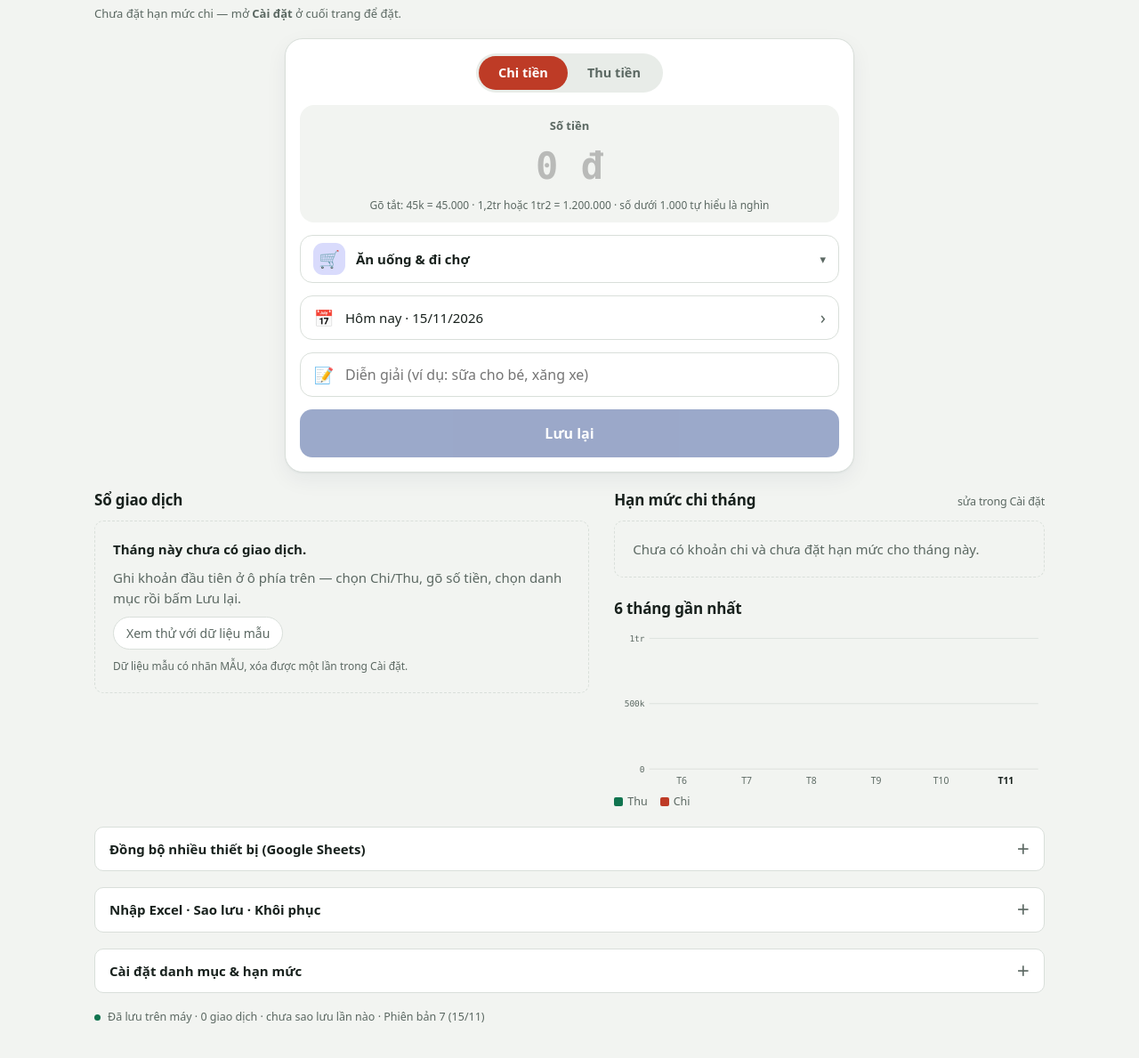
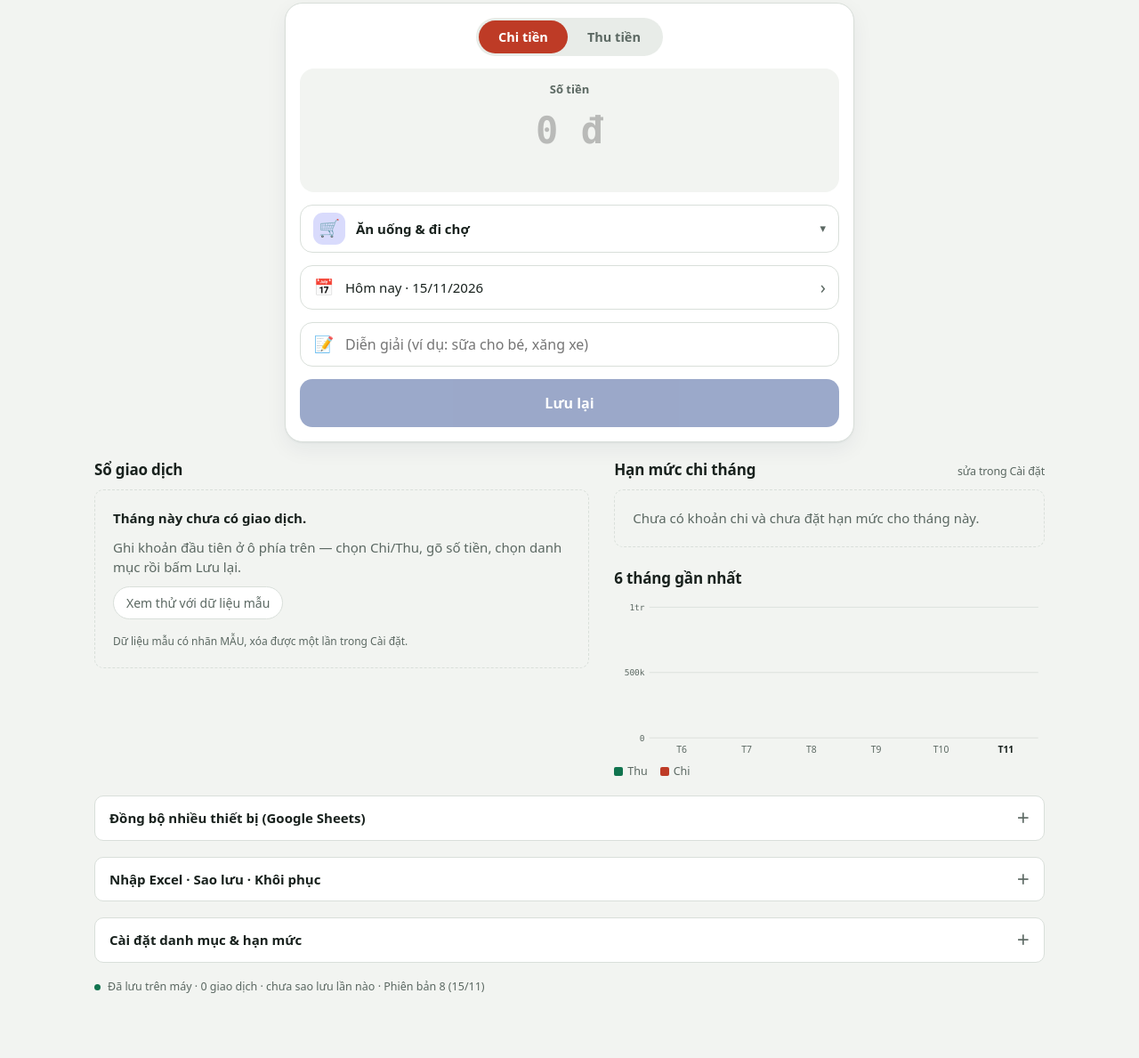
Before and after one commit to huaanhdao0112-netizen/S-THU-CHI, a plain HTML site: page index.html in a window 1280 px wide. Shown: the part 199-1388 px from the top of the page at 89% size. Drawn offline with Linux system fonts and the light colour scheme.

Commit message:
Bỏ 3 dòng chữ thừa (tiêu đề phụ, nhắc hạn mức, gợi ý gõ tắt), bản 8
Co-Authored-By: Claude Sonnet 5.5 <noreply@anthropic.com>
Claude-Session: https://claude.ai/code/session_01VtqjG4HAVsa8ENq9dS1UdH

```diff
--- a/index.html
+++ b/index.html
@@ -73,7 +73,7 @@ button{cursor:pointer;-webkit-tap-highlight-color:transparent}
 .amt::placeholder{opacity:.45}
 .entry[data-type="chi"] .amt{color:var(--expense)}
 .entry[data-type="thu"] .amt{color:var(--income)}
-.hint{font-size:12px;color:var(--muted);min-height:18px}
+.hint{font-size:12px;color:var(--muted);min-height:18px;margin-top:6px}
 .hint.err{color:var(--expense)}
 .catbox{position:relative}
 .catbtn{width:100%;display:flex;align-items:center;gap:12px;border:1px solid var(--line);border-radius:14px;padding:0 14px;min-height:54px;background:var(--surface);color:var(--ink);text-align:left}
@@ -187,7 +187,6 @@ details.panel[open] summary::after{content:"－"}
   <header class="top">
     <div class="brand">
       <h1>Sổ Thu Chi</h1>
-      <span>Gia đình · đơn vị VNĐ · lưu trên máy này</span>
     </div>
     <div class="tools">
       <div class="monthnav" role="group" aria-label="Chọn tháng">
@@ -344,8 +343,8 @@ const esc = s => String(s==null?'':s).replace(/[&<>"']/g,c=>({'&':'&amp;','<':'&
 const uid = () => Date.now().toString(36)+Math.random().toString(36).slice(2,7);
 const shiftYm = (ym,k) => { const [y,m]=ym.split('-').map(Number); return ymOf(new Date(y,m-1+k,1)); };
 const WD = ['Chủ nhật','Thứ Hai','Thứ Ba','Thứ Tư','Thứ Năm','Thứ Sáu','Thứ Bảy'];
-const APP_VER = '7 (15/11)';
-const HINT = 'Gõ tắt: 45k = 45.000 · 1,2tr hoặc 1tr2 = 1.200.000 · số dưới 1.000 tự hiểu là nghìn';
+const APP_VER = '8 (15/11)';
+const HINT = '';
 
 function parseAmt(raw){
   if(raw==null) return NaN;
@@ -441,7 +440,8 @@ function renderSummary(){
   if(budTotal>0){
     const used=bc.reduce((s,c)=>s+spent(c.id),0), p=Math.round(used/budTotal*100);
     bl.innerHTML='<span>Đã dùng <b class="num">'+p+'%</b> tổng hạn mức</span><span class="meter"><i style="width:'+Math.min(p,100)+'%;background:'+(p>100?'var(--expense)':p>=80?'var(--warn)':'var(--accent)')+'"></i></span><span class="num">'+short(used)+' / '+short(budTotal)+'</span>';
-  } else bl.innerHTML='<span>Chưa đặt hạn mức chi — mở <b>Cài đặt</b> ở cuối trang để đặt.</span>';
+  } else bl.innerHTML='';
+  bl.hidden=!budTotal;
 }
 const ICONS=[[/bảo dưỡng|sửa chữa/,'🔧'],[/vắc|y tế/,'💉'],[/sức khỏe|khám|thuốc/,'🩺'],[/sữa|bỉm|ăn dặm/,'🍼'],[/đồ chơi|vui chơi/,'🧸'],
   [/con cái|^con(\s|$|–)/,'👶'],[/online|shopee|tiktok/,'📦'],[/quần áo/,'👕'],[/mua sắm/,'🛍️'],[/nhà hàng|cafe|cà phê/,'☕'],
@@ -557,7 +557,7 @@ async function saveFile(blob, name){
 }
 
 /* ---------- events ---------- */
-$('date').value=todayStr(); $('dateTxt').textContent=dateLabel($('date').value); $('amtHint').textContent=HINT;
+$('date').value=todayStr(); $('dateTxt').textContent=dateLabel($('date').value); $('amtHint').textContent='';
 $('date').onchange=()=>{ if(!$('date').value) $('date').value=todayStr(); $('dateTxt').textContent=dateLabel($('date').value); };
 $('prevM').onclick=()=>{ S.cur=shiftYm(S.cur,-1); render(); };
 $('nextM').onclick=()=>{ S.cur=shiftYm(S.cur,1); render(); };
--- a/sw.js
+++ b/sw.js
@@ -1,7 +1,7 @@
 // Sổ Thu Chi — chạy offline + tự cập nhật.
 // Có mạng: luôn lấy trang mới nhất từ web. Mất mạng (hoặc mạng quá chậm): dùng bản đã lưu trên máy.
 // Khi sửa file, đổi số phiên bản dưới đây.
-const CACHE = 'so-thu-chi-v7';
+const CACHE = 'so-thu-chi-v8';
 const ASSETS = ['./', './index.html', './manifest.webmanifest', './xlsx.full.min.js',
   './jszip.min.js', './template.xlsx',
   './icon-192.png', './icon-512.png', './apple-touch-icon.png'];
```
